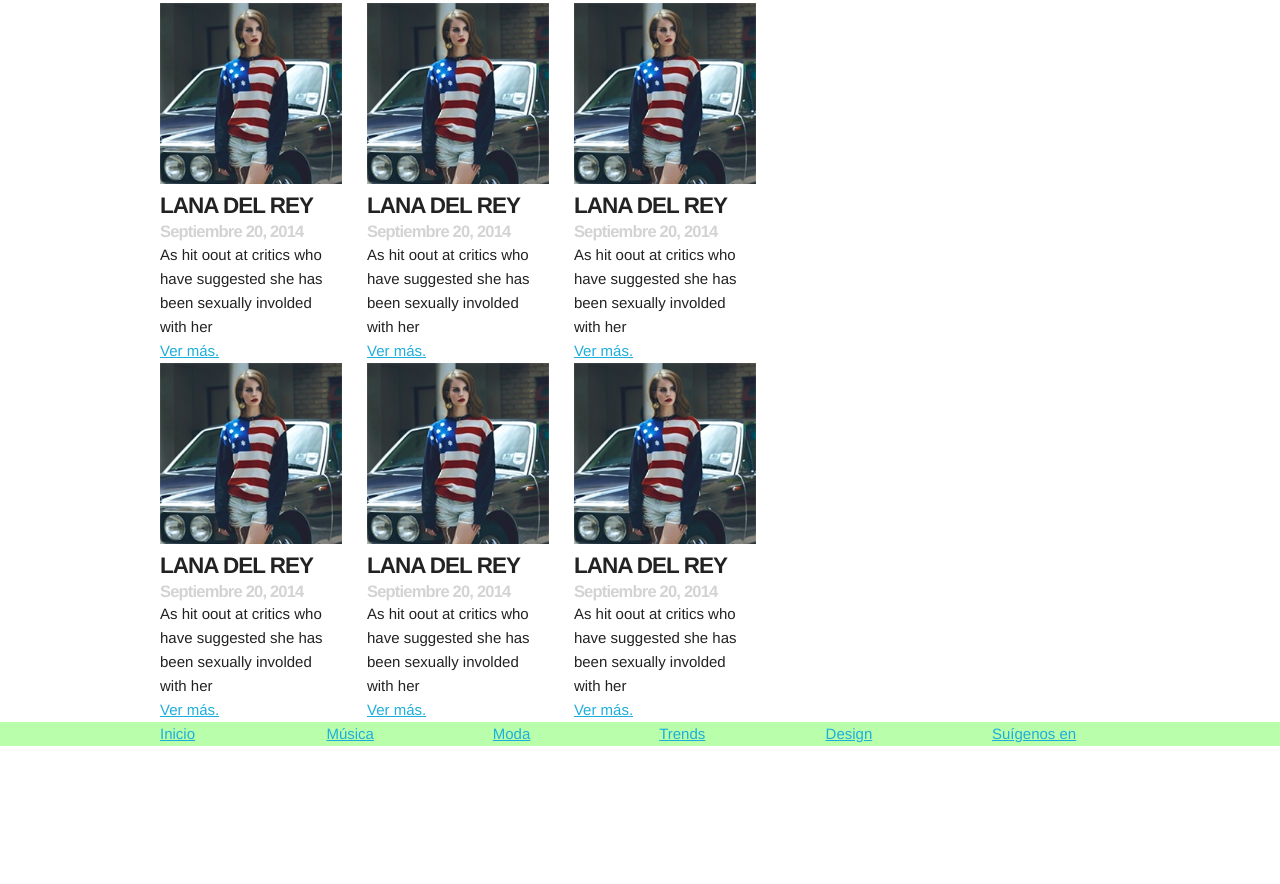
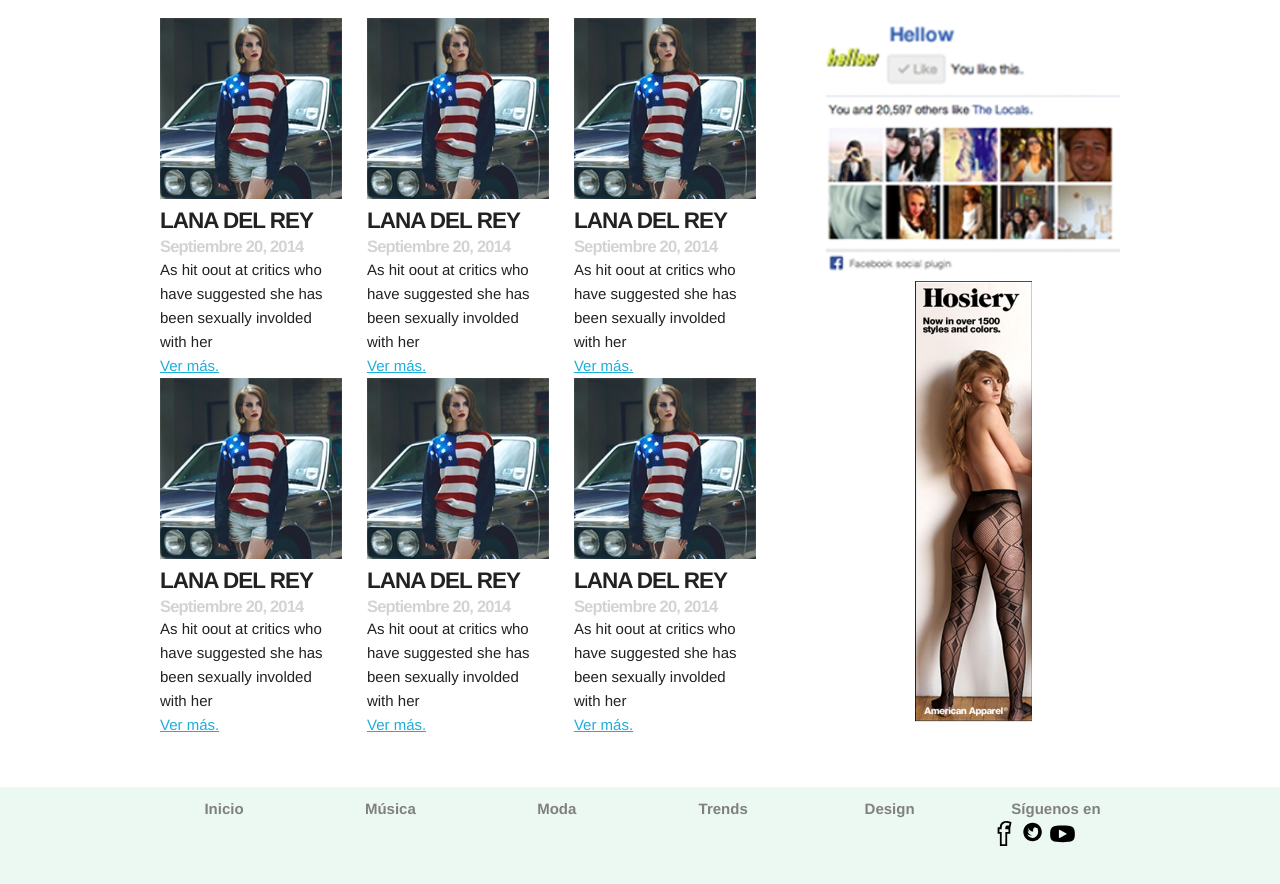
Before and after one commit to andrse4/hellowhellow, a plain HTML site: page new/index.html in a window 1280 px wide. Shown: the part 1586-2470 px from the top of the page. Before the commit the page ends 2332 px from the top, so only its background shows below. Drawn offline with Linux system fonts and the light colour scheme.

Commit message:
terminando footer

```diff
--- a/new/css/theme.css
+++ b/new/css/theme.css
@@ -6,6 +6,10 @@
 }
 
 /* header.php */
+#hellowMenu{
+  margin-bottom: 15px;
+}
+
 #hellowMenu nav{
   margin-top: 25px;
 }
@@ -51,7 +55,6 @@
 
 
 /* carousel.php */
-
 #carousel{
   z-index: 1;
 }
@@ -252,5 +255,27 @@
 /* footer.php */
 
 footer{
-  background-color: #B9FEAB;
+  height: 100px;
+  margin-top: 50px;
+  background-color: #EBF9F2;
 }
+
+.footerLink{
+  margin-top: 10px;
+  text-align: center;
+}
+
+.footerLink a{
+  color: grey;
+  text-decoration: none;
+  font-weight: bold;
+}
+
+.icons{
+  float: left;
+}
+
+.socialIcon{
+  width: 25px;
+  height: auto;
+}
--- a/new/index.html
+++ b/new/index.html
@@ -199,29 +199,39 @@
         </div>
       </div>
       <div class="four columns">
-
+        <div id="facebookWidget">
+          <img style="width: 100%; height: auto;" src="images/widgetFace.jpg">
+        </div>
+        <div id="ad">
+          <img style="width: 40%; height: auto; margin: 0 30% 0 30%;" src="images/faye.jpg">
+        </div>
       </div>
     </div>
     <!-- footer.php -->
     <footer>
       <div class="container">
-        <div class="two columns">
+        <div class="two columns footerLink">
           <a href="#">Inicio</a>
         </div>
-        <div class="two columns">
+        <div class="two columns footerLink">
           <a href="#">Música</a>
         </div>
-        <div class="two columns">
+        <div class="two columns footerLink">
           <a href="#">Moda</a>
         </div>
-        <div class="two columns">
+        <div class="two columns footerLink">
           <a href="#">Trends</a>
         </div>
-        <div class="two columns">
+        <div class="two columns footerLink">
           <a href="#">Design</a>
         </div>
-        <div class="two columns">
-          <a href="#">Suígenos en</a>
+        <div class="two columns footerLink">
+          <a href="#">Síguenos en</a>
+          <div class="icons">
+            <img class="socialIcon" src="images/facebook.svg">
+            <img class="socialIcon" src="images/twitter.svg">
+            <img class="socialIcon" src="images/youtube.svg">
+          </div>
         </div>
       </div>
     </footer>
```
Also changed, not shown: new/images/facebook.svg (added), new/images/faye.jpg (added), new/images/twitter.svg (added), new/images/widgetFace.jpg (added), new/images/youtube.svg (added).
